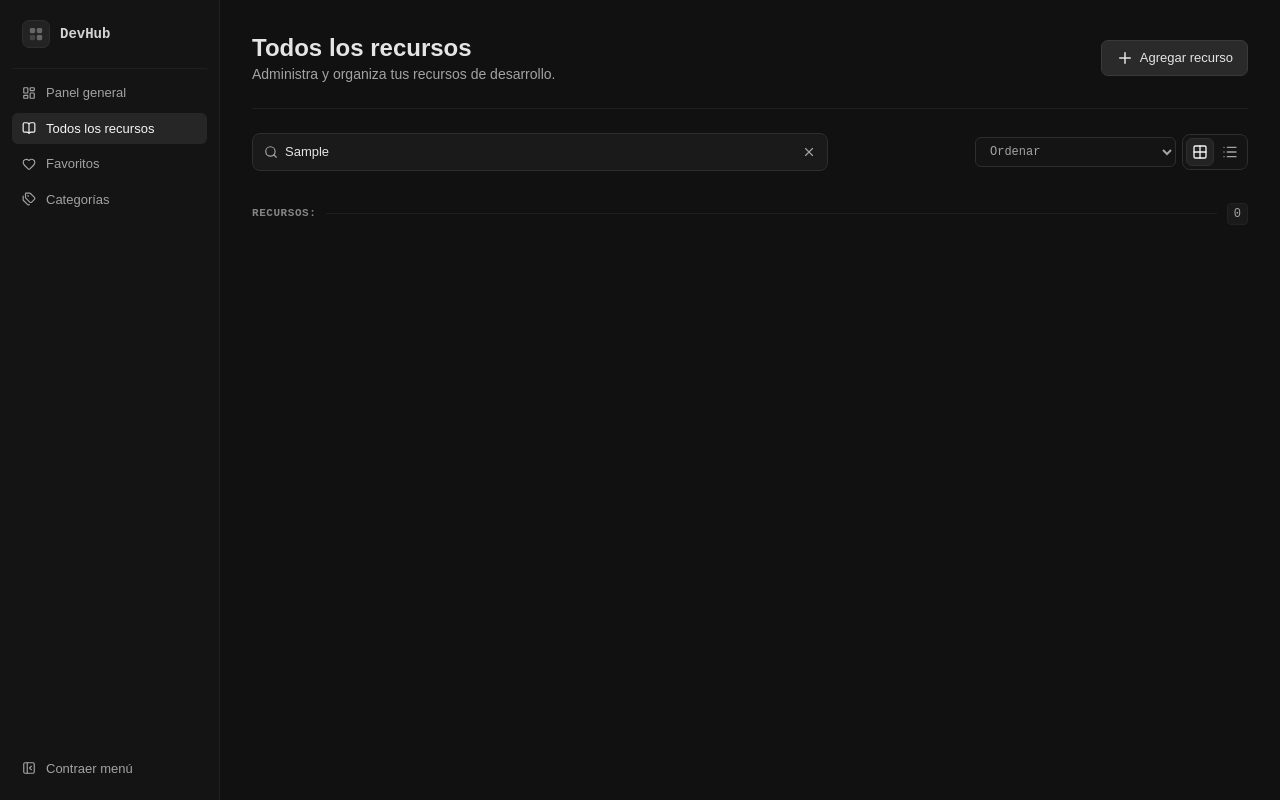
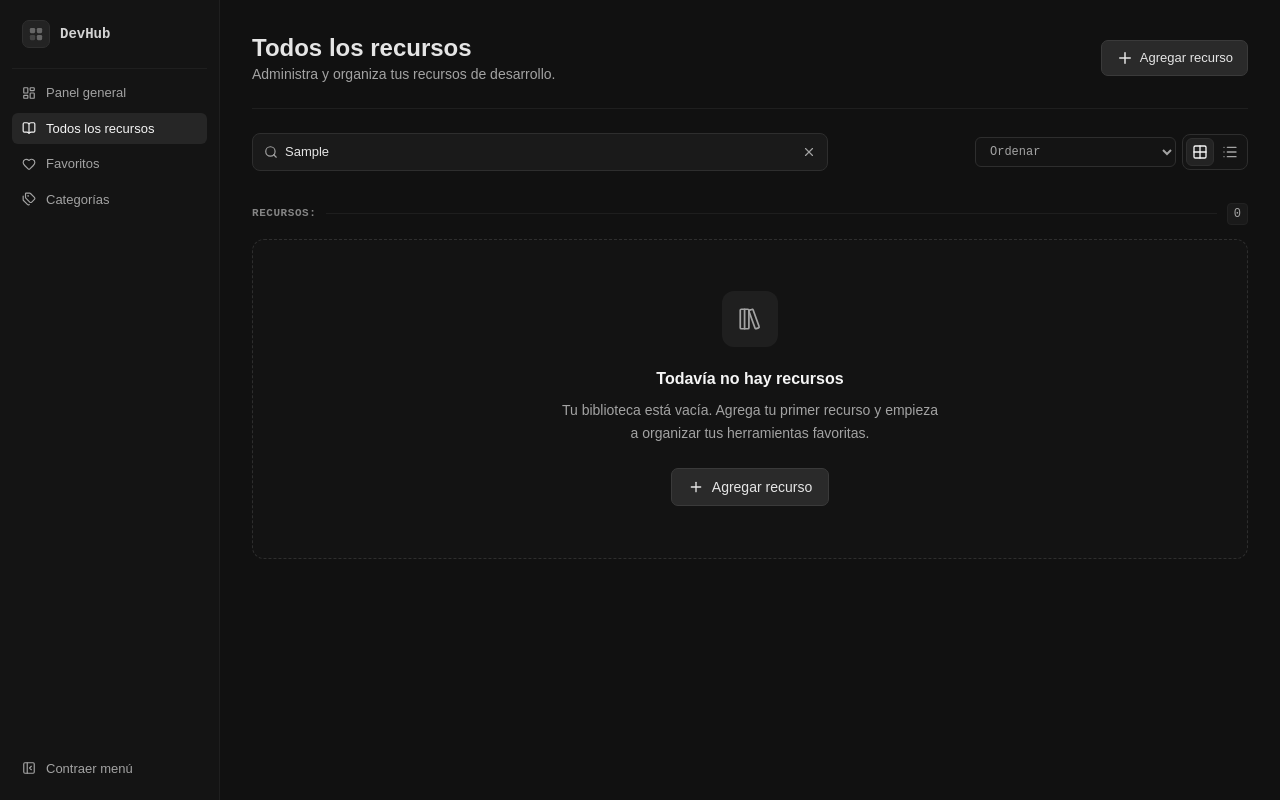
Before and after one commit to juanfeoru/devhub, a React (Vite) app: page /resources in a window 1280 px wide. Both pictures are taken after typing "Sample" into the empty fields and a click on the button "Agregar recurso". Built offline with nearby package versions, Linux system fonts and the light colour scheme.

Commit message:
feat: añadir componente 'empty state'

```diff
--- /dev/null
+++ b/src/components/ui/EmptyState.tsx
@@ -0,0 +1,33 @@
+import { LibraryBig, Plus } from 'lucide-react';
+
+interface EmptyStateProps {
+  onAddResource?: () => void;
+}
+
+export default function EmptyState({ onAddResource }: EmptyStateProps) {
+  return (
+    <div className='flex min-h-80 flex-col items-center justify-center rounded-xl border border-dashed border-border-strong bg-surface/80 px-6 py-12 text-center'>
+      <div className='mb-5 flex size-14 items-center justify-center rounded-xl bg-surface-hover'>
+        <LibraryBig size={26} className='text-text-muted' strokeWidth={1.6} />
+      </div>
+
+      <h3 className='font-semibold text-text-primary'>
+        Todavía no hay recursos
+      </h3>
+
+      <p className='mt-2 max-w-sm text-sm leading-relaxed text-text-muted'>
+        Tu biblioteca está vacía. Agrega tu primer recurso y empieza a organizar
+        tus herramientas favoritas.
+      </p>
+
+      <button
+        type='button'
+        onClick={onAddResource}
+        className='mt-6 inline-flex items-center justify-center whitespace-nowrap gap-2 bg-[#2a2a2a] text-interactive rounded-[7px] border border-[#3a3a3a] py-2 px-4 text-sm font-medium transition-colors hover:bg-[#303030] hover:border-[#444]'
+      >
+        <Plus size={16} />
+        Agregar recurso
+      </button>
+    </div>
+  );
+}
--- a/src/pages/ResourcesPage.tsx
+++ b/src/pages/ResourcesPage.tsx
@@ -4,6 +4,7 @@ import { useState } from 'react';
 import ResourceToolbar from '../components/resources/ResourceToolbar';
 import { resources as dataResources } from '../data/resources';
 import ResourceCard from '../components/resources/ResourceCard';
+import EmptyState from '../components/ui/EmptyState';
 
 export type ResourceView = 'grid' | 'list';
 export type ResourceSort = '' | 'name' | 'recent';
@@ -74,6 +75,9 @@ export default function ResourcesPage() {
         </span>
       </div>
 
+      {sortedResources.length <= 0 ? (
+        <EmptyState />
+      ) : (
         <div
           className={`grid gap-4 ${
             view === 'grid'
@@ -85,6 +89,7 @@ export default function ResourcesPage() {
             <ResourceCard key={resource.id} resource={resource} />
           ))}
         </div>
+      )}
     </section>
   );
 }
```
Lines whose indentation alone changed are shown as unchanged.
